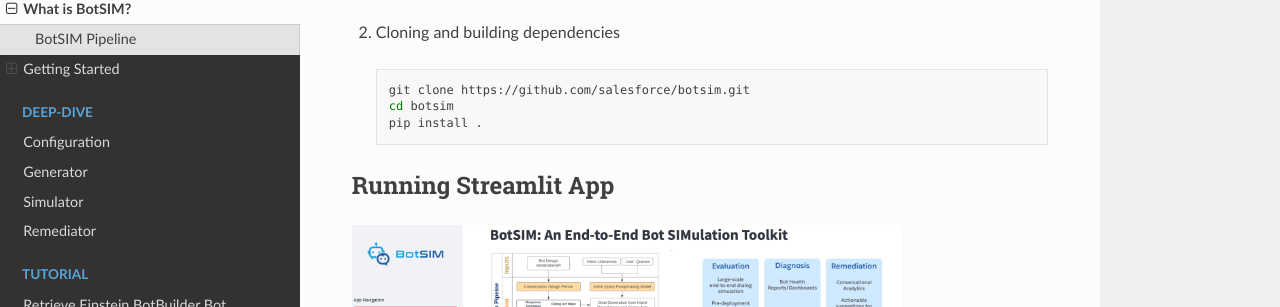
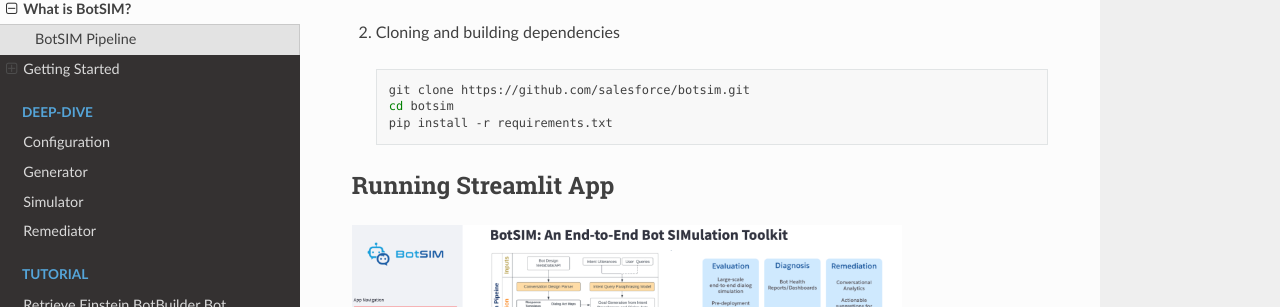
Before and after one commit to salesforce/botsim, a Sphinx documentation site: the page built from docs/intro.rst, in a window 1280 px wide and 900 px high, scrolled down 2488 px. Shown: the part 144-451 px from the top of the window. Built offline with Sphinx 7.4.7 and the Read the Docs theme 2.0.0, drawn with Linux system fonts in a browser that asks for light colours.

Commit message:
docs updated

```diff
--- a/docs/intro.rst
+++ b/docs/intro.rst
@@ -62,7 +62,7 @@
 
     git clone https://github.com/salesforce/botsim.git
     cd botsim
-    pip install .
+    pip install -r requirements.txt
 
 
 
```
Also changed, not shown: README.md (+1 -1 lines).
